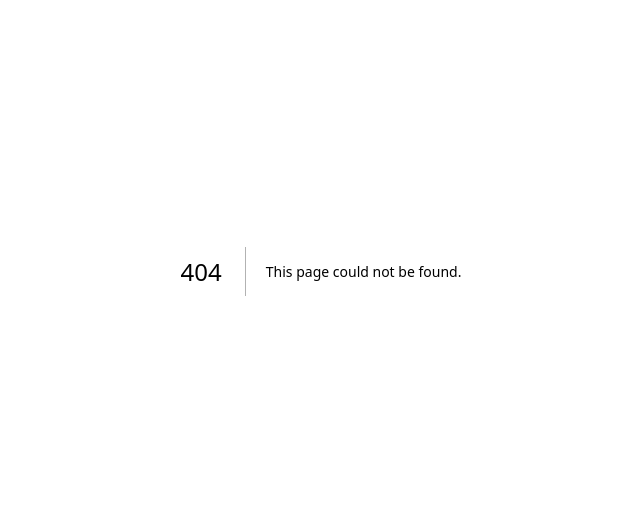
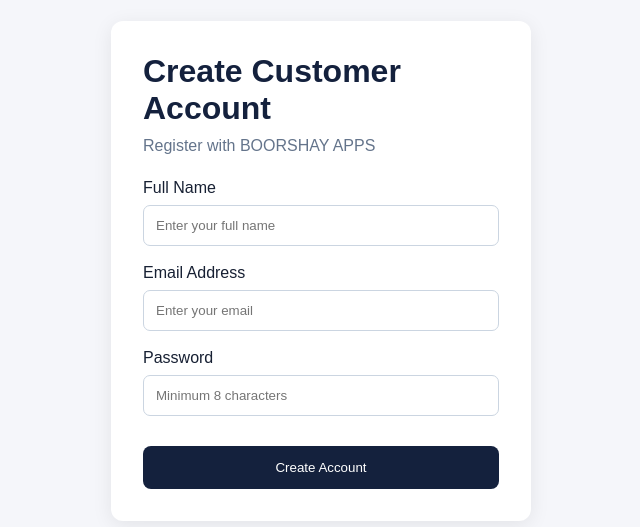
Before and after one commit to BOORSHAY/boorshay-apps-portal, a Next.js app: page /signup in a window 1280 px wide. Before the commit this address had no page. Shown: the part 129-656 px from the top of the page, without its empty margins (319-959 px from the left). Built offline with nearby package versions, Linux system fonts and the light colour scheme.

Commit message:
Implement signup page with Supabase integration
This component allows users to create an account by providing their full name, email, and password. It integrates with Supabase for authentication and displays messages based on the signup process.

```diff
--- /dev/null
+++ b/app/signup/page.tsx
@@ -0,0 +1,131 @@
+
+"use client";
+
+import { useState } from "react";
+import { createClient } from "@/lib/supabase/client";
+
+export default function SignupPage() {
+  const [fullName, setFullName] = useState("");
+  const [email, setEmail] = useState("");
+  const [password, setPassword] = useState("");
+  const [message, setMessage] = useState("");
+  const [loading, setLoading] = useState(false);
+
+  async function handleSignup(e: React.FormEvent<HTMLFormElement>) {
+    e.preventDefault();
+    setLoading(true);
+    setMessage("");
+
+    const supabase = createClient();
+
+    const { error } = await supabase.auth.signUp({
+      email,
+      password,
+      options: {
+        data: {
+          full_name: fullName,
+        },
+      },
+    });
+
+    if (error) {
+      setMessage(error.message);
+    } else {
+      setMessage(
+        "Registration submitted. Please check your email for confirmation."
+      );
+    }
+
+    setLoading(false);
+  }
+
+  return (
+    <main style={{
+      minHeight: "100vh",
+      display: "flex",
+      justifyContent: "center",
+      alignItems: "center",
+      padding: "20px"
+    }}>
+      <form onSubmit={handleSignup} style={{
+        background: "white",
+        padding: "32px",
+        borderRadius: "12px",
+        width: "100%",
+        maxWidth: "420px",
+        boxShadow: "0 4px 20px rgba(0,0,0,0.08)"
+      }}>
+        <h1 style={{ color: "#14213d", marginBottom: "10px" }}>
+          Create Customer Account
+        </h1>
+
+        <p style={{ color: "#64748b", marginBottom: "24px" }}>
+          Register with BOORSHAY APPS
+        </p>
+
+        <label>Full Name</label>
+        <input
+          required
+          value={fullName}
+          onChange={(e) => setFullName(e.target.value)}
+          style={inputStyle}
+          placeholder="Enter your full name"
+        />
+
+        <label>Email Address</label>
+        <input
+          required
+          type="email"
+          value={email}
+          onChange={(e) => setEmail(e.target.value)}
+          style={inputStyle}
+          placeholder="Enter your email"
+        />
+
+        <label>Password</label>
+        <input
+          required
+          type="password"
+          minLength={8}
+          value={password}
+          onChange={(e) => setPassword(e.target.value)}
+          style={inputStyle}
+          placeholder="Minimum 8 characters"
+        />
+
+        <button
+          type="submit"
+          disabled={loading}
+          style={{
+            width: "100%",
+            padding: "14px",
+            background: "#14213d",
+            color: "white",
+            border: "none",
+            borderRadius: "8px",
+            marginTop: "12px",
+            cursor: "pointer"
+          }}
+        >
+          {loading ? "Please wait..." : "Create Account"}
+        </button>
+
+        {message && (
+          <p style={{ marginTop: "18px", color: "#14213d" }}>
+            {message}
+          </p>
+        )}
+      </form>
+    </main>
+  );
+}
+
+const inputStyle: React.CSSProperties = {
+  display: "block",
+  width: "100%",
+  padding: "12px",
+  marginTop: "8px",
+  marginBottom: "18px",
+  border: "1px solid #cbd5e1",
+  borderRadius: "7px"
+};
```
